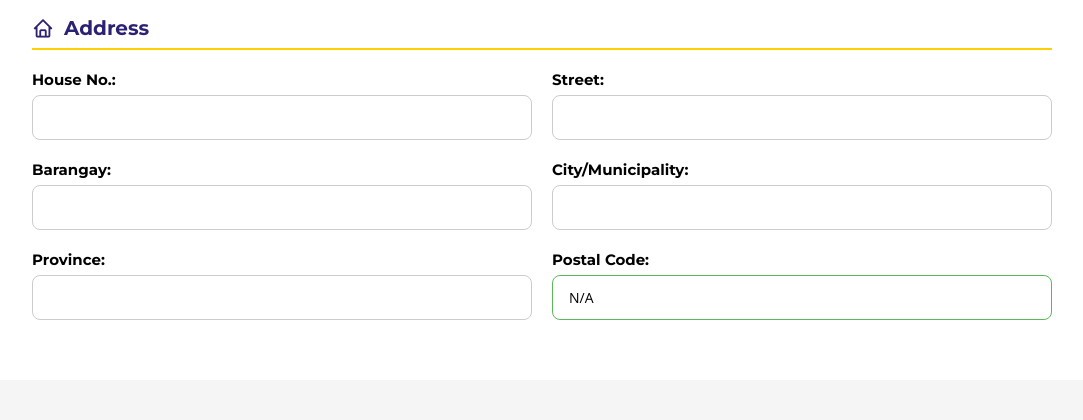
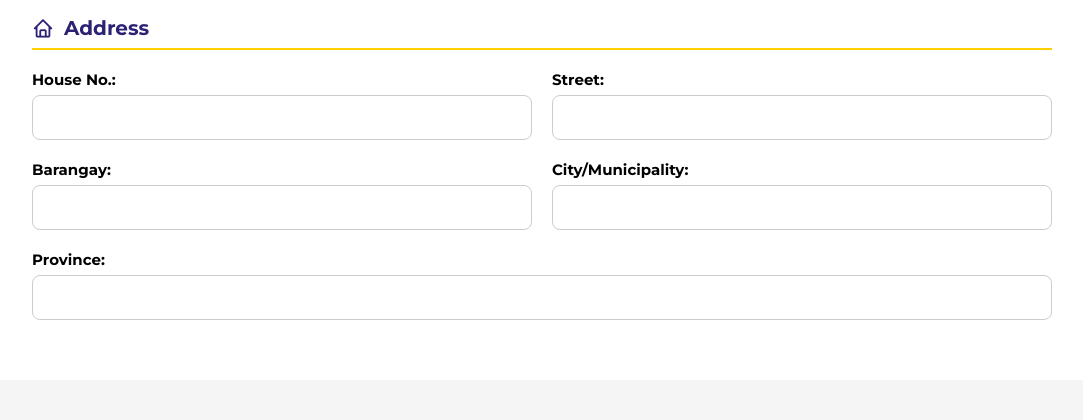
Before and after one commit to ardfaiyaz/WEBDEV-PROJECT, a PHP site: page /WEBDEV/pages/user-profile.php in a window 1280 px wide. Shown: the part 1340-1760 px from the top of the page, without its empty margins (128-1211 px from the left). Run offline with PHP 8.4, Linux system fonts and the light colour scheme; the visitor is signed in with stand-in values (Sample User, id 1); data that the repository does not hold is empty.

Commit message:
removed postal code, pinantay last name sa admin signup

```diff
--- a/pages/user-profile.php
+++ b/pages/user-profile.php
@@ -391,7 +391,6 @@ if ($studentInfoData) {
                 </div>
                 <div class="form-row">
                     <label>Province: <input type="text" value="<?php echo $displayProvince; ?>" readonly /></label>
-                    <label>Postal Code: <input type="text" value="<?php echo empty($displayPostalCode) ? 'N/A' : $displayPostalCode; ?>" readonly /></label>
                 </div>
             </div>
         </main>
```
Also changed, not shown: pages/admin-signup.php (+5 -5 lines).
